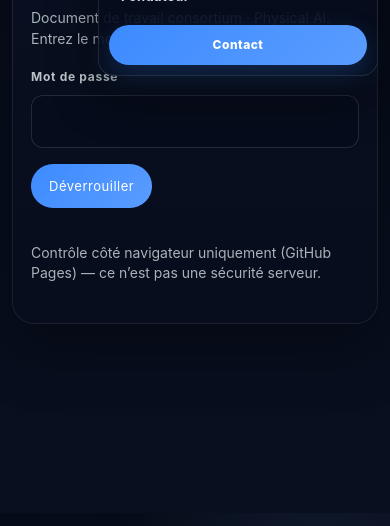
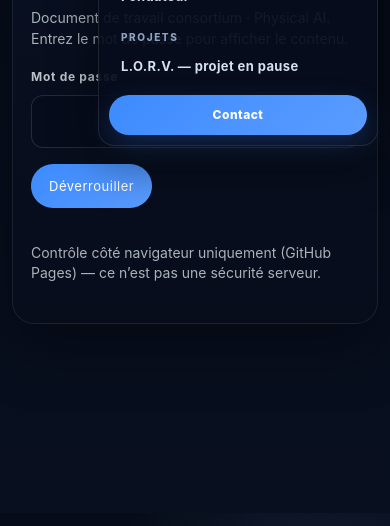
Before and after one commit to Pascalgautier/pascal-robotics, a plain HTML site: page ecosysteme-laval.html in a window 390 px wide. Both pictures are taken after a click on the button "Menu". Shown: the part 318-844 px from the top of the page. Drawn offline with Linux system fonts and the light colour scheme.

Commit message:
Accueil : OrchestrAI à la place de L.O.R.V., qui reste dans Projets (#1)
La racine pose le drapeau d'ouverture puis ouvre /orchestrai.
L.O.R.V. reste en ligne, dans le menu Projets, marqué projet en pause.

Co-authored-by: Cursor Agent <cursoragent@cursor.com>

```diff
--- /dev/null
+++ b/assets/nav-projets.css
@@ -0,0 +1,134 @@
+/* Entrée « Projets » du menu partagé. L.O.R.V. y figure comme projet en pause.
+   Le volet s'ouvre au clic sur bureau ; sur le menu ⋮ (≤760px) le lien est affiché directement. */
+.nav-links .nav-drop{
+  position:relative;
+  flex:0 0 auto;
+  display:flex;
+  align-items:center;
+}
+.nav-links .nav-drop > summary{
+  display:inline-flex;
+  align-items:center;
+  gap:5px;
+  list-style:none;
+  cursor:pointer;
+  padding:6px 0;
+  border-bottom:1px solid transparent;
+  white-space:nowrap;
+  color:inherit;
+  font:inherit;
+  font-weight:750;
+  letter-spacing:inherit;
+  background:transparent;
+  transition:color .18s ease,border-color .18s ease;
+}
+.nav-links .nav-drop > summary::-webkit-details-marker{display:none}
+.nav-links .nav-drop > summary::marker{content:"";font-size:0}
+.nav-links .nav-drop > summary::after{
+  content:"";
+  width:0;height:0;
+  border-left:3px solid transparent;
+  border-right:3px solid transparent;
+  border-top:4px solid currentColor;
+  opacity:.7;
+  transform:translateY(1px);
+}
+.nav-links .nav-drop > summary:hover,
+.nav-links .nav-drop > summary:focus-visible,
+.nav-links .nav-drop[open] > summary{
+  color:#fff;
+  border-bottom-color:rgba(127,178,255,.6);
+  outline:none;
+}
+.nav-links .nav-drop[open] > summary::after{transform:rotate(180deg) translateY(-1px)}
+.nav-links .nav-drop-panel{
+  position:absolute;
+  top:calc(100% + 16px);
+  right:0;
+  z-index:70;
+  min-width:228px;
+  padding:8px;
+  border-radius:14px;
+  border:1px solid rgba(150,185,255,.16);
+  background:rgba(7,14,32,.96);
+  backdrop-filter:blur(18px) saturate(1.2);
+  -webkit-backdrop-filter:blur(18px) saturate(1.2);
+  box-shadow:0 18px 48px rgba(0,0,0,.5);
+}
+.nav-links .nav-drop-panel a{
+  display:block;
+  padding:10px 12px;
+  border-radius:10px;
+  border-bottom:0;
+  color:#d5e0f0;
+  font-size:13px;
+  font-weight:750;
+  letter-spacing:.02em;
+  line-height:1.35;
+  white-space:normal;
+}
+.nav-links .nav-drop-panel a:hover,
+.nav-links .nav-drop-panel a:focus-visible{
+  color:#fff;
+  background:rgba(150,185,255,.08);
+  border-bottom-color:transparent;
+  outline:none;
+}
+@media (min-width:761px) and (max-width:980px){
+  .nav-links .nav-drop > summary{font-size:9.5px;letter-spacing:.015em}
+}
+@media (min-width:761px) and (max-width:800px){
+  .nav-links .nav-drop > summary{font-size:9px;letter-spacing:.01em}
+}
+@media (max-width:760px){
+  .nav-links .nav-drop{display:flex;flex-direction:column;align-items:stretch}
+  .nav-links .nav-drop > summary{
+    display:block;
+    padding:11px 12px 2px;
+    border-bottom:0;
+    border-radius:10px;
+    color:#8ea3c4;
+    font-size:10px;
+    font-weight:800;
+    letter-spacing:.16em;
+    text-transform:uppercase;
+    pointer-events:none;
+  }
+  .nav-links .nav-drop > summary::after{display:none}
+  .nav-links .nav-drop > summary:hover,
+  .nav-links .nav-drop[open] > summary{
+    color:#8ea3c4;
+    background:transparent;
+    border-bottom-color:transparent;
+  }
+  .nav-links .nav-drop > .nav-drop-panel{
+    display:block;
+    position:static;
+    min-width:0;
+    margin:0;
+    padding:0;
+    border:0;
+    border-radius:0;
+    background:transparent;
+    box-shadow:none;
+    backdrop-filter:none;
+    -webkit-backdrop-filter:none;
+  }
+  .nav-links .nav-drop-panel a{
+    display:block;
+    padding:11px 12px;
+    border-radius:10px;
+    border-bottom:0;
+    color:#d5e0f0;
+    font-size:13px;
+    letter-spacing:.03em;
+    font-weight:750;
+    white-space:normal;
+  }
+  .nav-links .nav-drop-panel a:hover,
+  .nav-links .nav-drop-panel a:focus-visible{
+    color:#fff;
+    background:rgba(150,185,255,.08);
+    border-bottom-color:transparent;
+  }
+}
--- /dev/null
+++ b/assets/nav-projets.js
@@ -0,0 +1,58 @@
+/* Menu « Projets » : volet au clic sur bureau, lien directement visible dans le menu ⋮. */
+(function () {
+  var drops = document.querySelectorAll('details.nav-drop');
+  if (!drops.length) return;
+  var mq = window.matchMedia('(max-width:760px)');
+
+  function summaryOf(d) { return d.querySelector('summary'); }
+
+  function sync() {
+    var narrow = mq.matches;
+    drops.forEach(function (d) {
+      var s = summaryOf(d);
+      if (!s) return;
+      if (narrow) {
+        d.open = true;
+        s.setAttribute('tabindex', '-1');
+        s.setAttribute('aria-hidden', 'true');
+      } else {
+        s.removeAttribute('tabindex');
+        s.removeAttribute('aria-hidden');
+      }
+    });
+  }
+
+  drops.forEach(function (d) {
+    var s = summaryOf(d);
+    if (!s) return;
+    s.addEventListener('click', function (e) {
+      if (mq.matches) e.preventDefault();
+    });
+  });
+
+  document.addEventListener('click', function (e) {
+    if (mq.matches) return;
+    drops.forEach(function (d) {
+      if (d.open && !d.contains(e.target)) d.open = false;
+    });
+  });
+
+  document.addEventListener('keydown', function (e) {
+    if (e.key !== 'Escape' || mq.matches) return;
+    drops.forEach(function (d) {
+      if (!d.open) return;
+      d.open = false;
+      var s = summaryOf(d);
+      if (s) { try { s.focus({ preventScroll: true }); } catch (err) {} }
+    });
+  });
+
+  if (typeof mq.addEventListener === 'function') {
+    mq.addEventListener('change', function () {
+      drops.forEach(function (d) { d.open = mq.matches; });
+      sync();
+    });
+  }
+
+  sync();
+})();
--- a/assets/pipeline-ia/pipeline-ia.js
+++ b/assets/pipeline-ia/pipeline-ia.js
@@ -38,6 +38,8 @@
       "nav.paths": "Par où commencer",
       "nav.founder": "Fondateur",
       "nav.contact": "Contact",
+      "nav.projects": "Projets",
+      "nav.lorv": "L.O.R.V. — projet en pause",
       "gate.kicker": "Accès restreint",
       "gate.title": "Pipeline IA",
       "gate.body": "Document de travail · Francis × MCT. Entrez le mot de passe pour afficher le contenu.",
@@ -66,6 +68,8 @@
       "nav.paths": "Where to start",
       "nav.founder": "Founder",
       "nav.contact": "Contact",
+      "nav.projects": "Projects",
+      "nav.lorv": "L.O.R.V. — paused project",
       "gate.kicker": "Restricted access",
       "gate.title": "AI Pipeline",
       "gate.body": "Working document · Francis × MCT. Enter the password to view the content.",
--- a/ecosysteme-laval.html
+++ b/ecosysteme-laval.html
@@ -323,6 +323,8 @@ img{display:block;max-width:100%;height:auto}
 <!-- Shared effects: scroll-linked title fill + neon hover border on blocks (assets/fx) -->
 <link rel="stylesheet" href="assets/fx/pr-fx.css?v=20260928b">
 <script src="assets/fx/pr-fx.js?v=20260928b" defer data-fx-theme="blue" data-fx-titles="#doc h2" data-fx-blocks="#doc .notice,#doc .card,#doc .actor,#doc .step,#doc .road-item,#doc .decision,#doc .closing"></script>
+<link rel="stylesheet" href="assets/nav-projets.css?v=20261117">
+<script src="assets/nav-projets.js?v=20261117" defer></script>
 </head>
 <body>
 <a class="skip" href="#main">Aller au contenu</a>
@@ -344,6 +346,12 @@ img{display:block;max-width:100%;height:auto}
       <a class="nav-locked is-active" href="ecosysteme-laval.html" aria-current="page"><span data-i18n="nav.eco">Écosystème</span><svg class="nav-lock" viewBox="0 0 16 16" width="9" height="9" role="img" aria-label="Accès protégé" data-i18n-aria="nav.locked" focusable="false"><title data-i18n="nav.locked">Accès protégé</title><rect x="3" y="7" width="10" height="7.5" rx="1.6" fill="currentColor"/><path d="M5.4 7V5.2a2.6 2.6 0 0 1 5.2 0V7" fill="none" stroke="currentColor" stroke-width="1.6" stroke-linecap="round"/></svg></a>
       <a href="accueil.html#paths" data-i18n="nav.paths">Par où commencer</a>
       <a href="accueil.html#founder" data-i18n="nav.founder">Fondateur</a>
+      <details class="nav-drop">
+        <summary data-i18n="nav.projects">Projets</summary>
+        <div class="nav-drop-panel">
+          <a href="/lorv/" data-i18n="nav.lorv">L.O.R.V. — projet en pause</a>
+        </div>
+      </details>
       <a class="contact-pill" href="accueil.html#contact" data-i18n="nav.contact">Contact</a>
       </div>
       <button type="button" class="nav-more" aria-expanded="false" aria-controls="nav-panel" aria-label="Menu" data-i18n-aria="nav.menu">
@@ -657,6 +665,8 @@ img{display:block;max-width:100%;height:auto}
       "nav.paths": "Par où commencer",
       "nav.founder": "Fondateur",
       "nav.contact": "Contact",
+      "nav.projects": "Projets",
+      "nav.lorv": "L.O.R.V. — projet en pause",
       "gate.kicker": "Accès restreint",
       "gate.title": "Écosystème LAVAL",
       "gate.body": "Document de travail consortium · Physical AI. Entrez le mot de passe pour afficher le contenu.",
@@ -680,6 +690,8 @@ img{display:block;max-width:100%;height:auto}
       "nav.paths": "Where to start",
       "nav.founder": "Founder",
       "nav.contact": "Contact",
+      "nav.projects": "Projects",
+      "nav.lorv": "L.O.R.V. — paused project",
       "gate.kicker": "Restricted access",
       "gate.title": "LAVAL Ecosystem",
       "gate.body": "Consortium working document · Physical AI. Enter the password to view the content.",
```
Also changed, not shown: accueil.html (+12 -0 lines), index.html (+10 -8 lines), jumeaux-numeriques.html (+12 -0 lines), orchestrai-architecture.html (+12 -0 lines), orchestrai.html (+12 -0 lines), pipeline-ia.html (+8 -0 lines).
